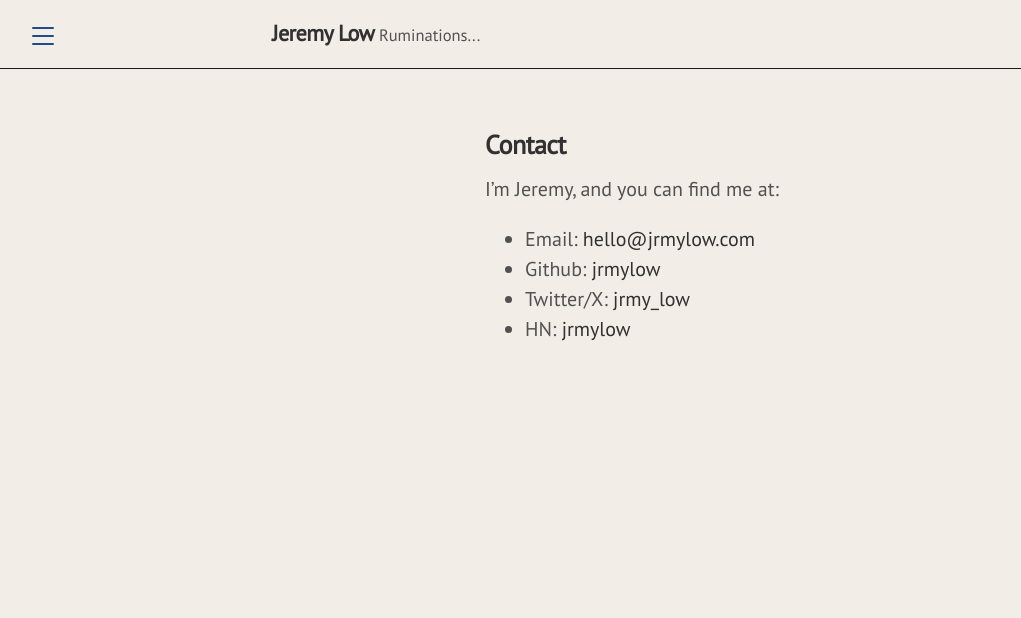
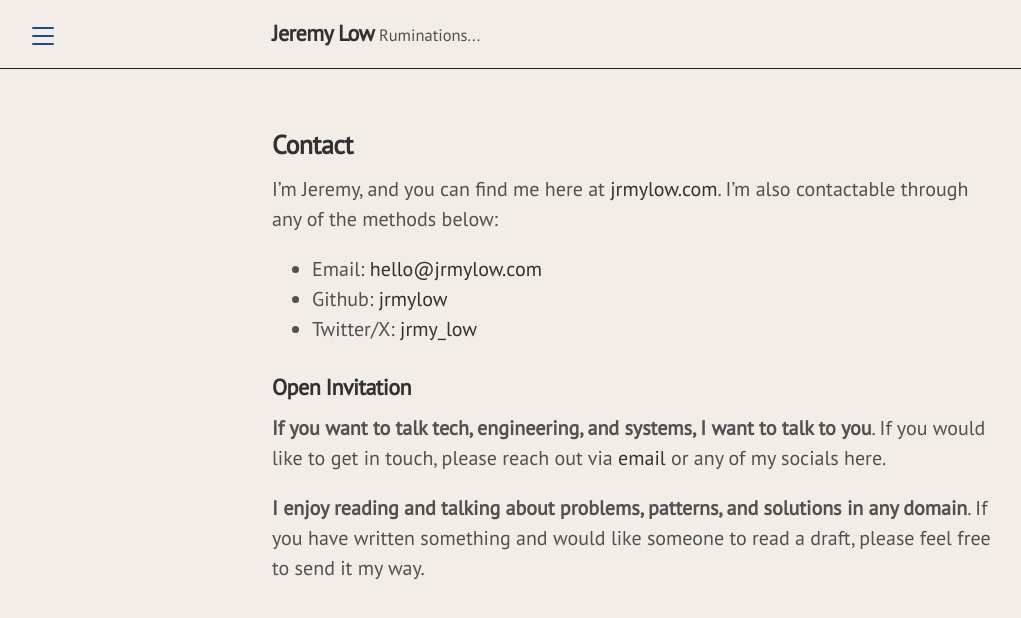
Before and after one commit to jrmylow/jrmylow.github.io, a Jekyll site: the page built from _pages/contact.md, in a window 1280 px wide. Shown: the top 618 px of the page, without its empty margins (8-1029 px from the left). Built offline with Jekyll 4.4.1, drawn with Linux system fonts in a browser that asks for light colours.

Commit message:
basic restructure

```diff
--- a/_pages/contact.md
+++ b/_pages/contact.md
@@ -3,10 +3,13 @@
 title: Contact
 permalink: /contact/
 ---
-
-I'm Jeremy, and you can find me at:
+I'm Jeremy, and you can find me here at [jrmylow.com]({{site.url}}). I'm also contactable through any of the methods below:
 
 * Email: [{{site.author.email}}](mailto:{{site.author.email}})
 * Github: [{{site.author.gh_url}}](https://github.com/{{site.author.gh_url}})
 * Twitter/X: [{{site.author.tw_url}}](https://twitter.com/{{site.author.tw_url}})
-* HN: [{{site.author.hn_url}}](https://news.ycombinator.com/user?id={{site.author.hn_url}})
+
+### Open Invitation
+**If you want to talk tech, engineering, and systems, I want to talk to you**. If you would like to get in touch, please reach out via [email](mailto:{{site.author.email}}) or any of my socials here.
+
+**I enjoy reading and talking about problems, patterns, and solutions in any domain**. If you have written something and would like someone to read a draft, please feel free to send it my way.
```
Also changed, not shown: _pages/about.md (+1 -6 lines), _pages/index.md (+2 -4 lines).
